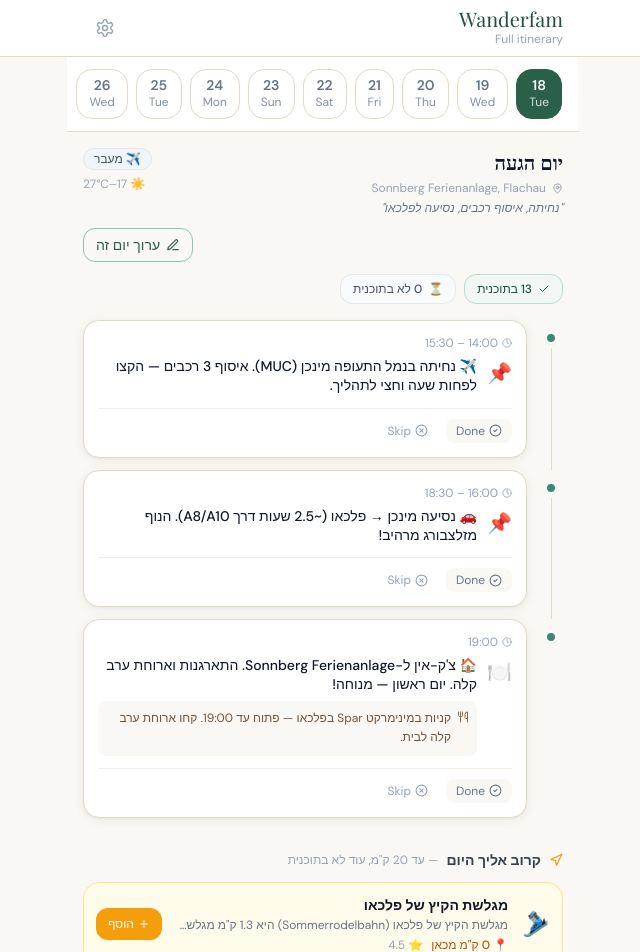
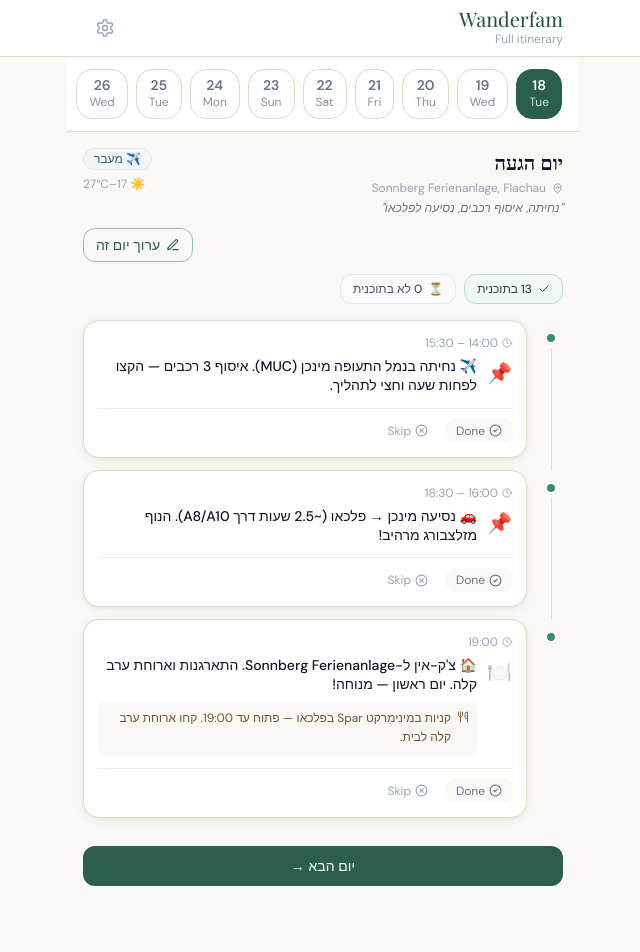
Before and after one commit to tomerbechavod/wanderfam, a Next.js app: page /trip/alps-bavaria-2026/itinerary in a window 1280 px wide. Shown: the top 952 px of the page, without its empty margins (317-957 px from the left). Built offline with nearby package versions, Linux system fonts and the light colour scheme; a web font is replaced by a local one.

Commit message:
Update ItineraryClient.tsx

```diff
--- a/src/components/trip/ItineraryClient.tsx
+++ b/src/components/trip/ItineraryClient.tsx
@@ -127,16 +127,19 @@ export default function ItineraryClient({ days, tripSlug, initialDayId }: Props)
   const availableMain = SEED_ACTIVITIES.filter(function(a) { return !inDayIds.has(a.id) })
   const availableOptional = [...(OPTIONAL_ACTIVITIES || []), ...(EXTRA_ACTIVITIES || [])].filter(function(a) { return !inAnyDayIds.has(a.id) })
 
-  // Nearby: רק עד 20 ק"מ, לא ביום הזה ולא בשום יום אחר
+// Nearby: לפי אזור גיאוגרפי — אטרקציות באותו phase שלא בתוכנית
   const nearbySuggestions = activeDay
     ? allActivities
-        .filter(function(a) { return !inDayIds.has(a.id) })
+        .filter(function(a) {
+          return !inDayIds.has(a.id) &&
+                 !inAnyDayIds.has(a.id) &&
+                 a.phase === activeDay.phase
+        })
         .map(function(a) {
           return Object.assign({}, a, {
             dist: distanceKm(activeDay.base_lat, activeDay.base_lng, a.lat, a.lng)
           })
         })
-        .filter(function(a) { return a.dist <= 20 })
         .sort(function(a, b) { return a.dist - b.dist })
         .slice(0, 3)
     : []
```
